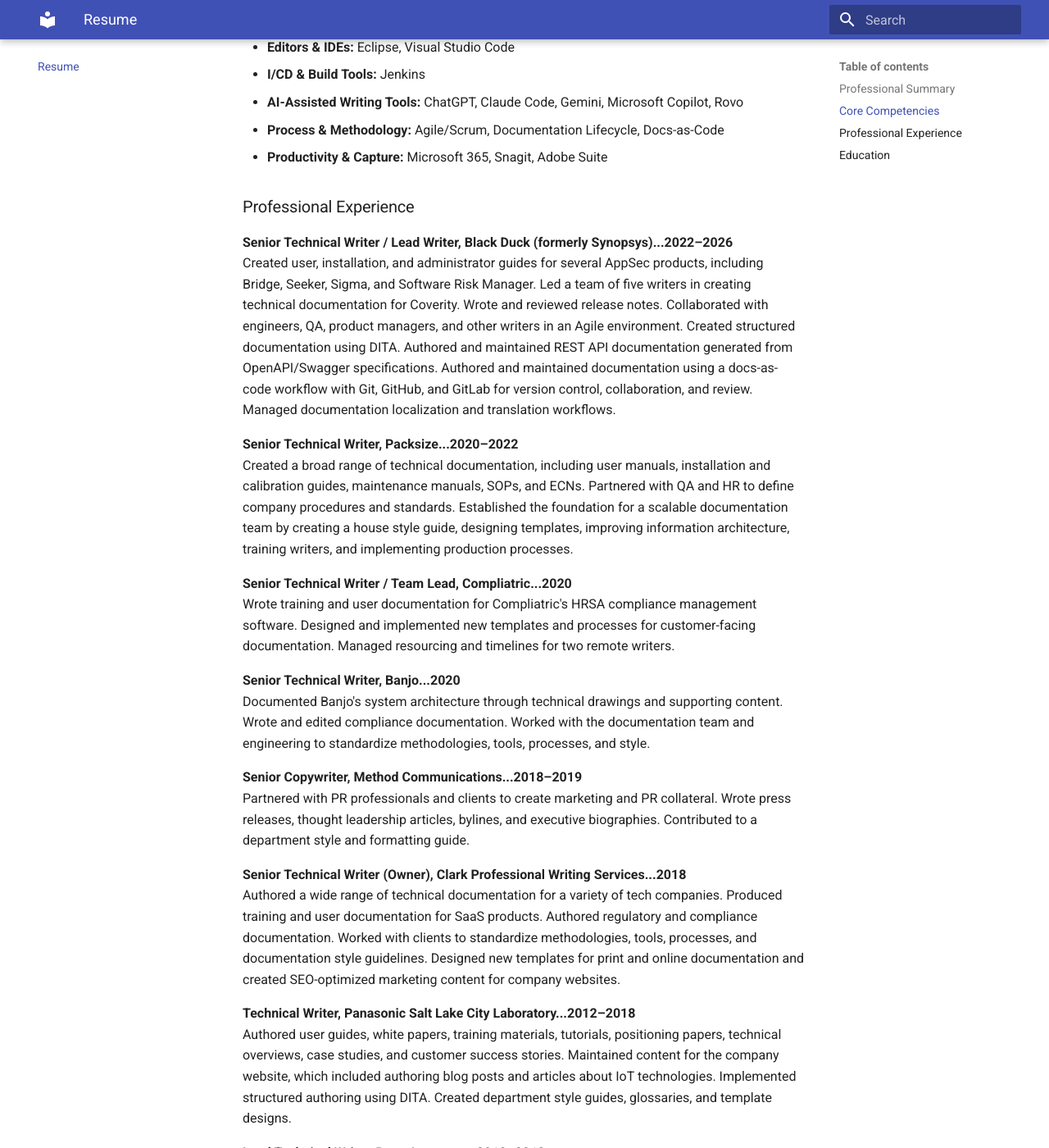
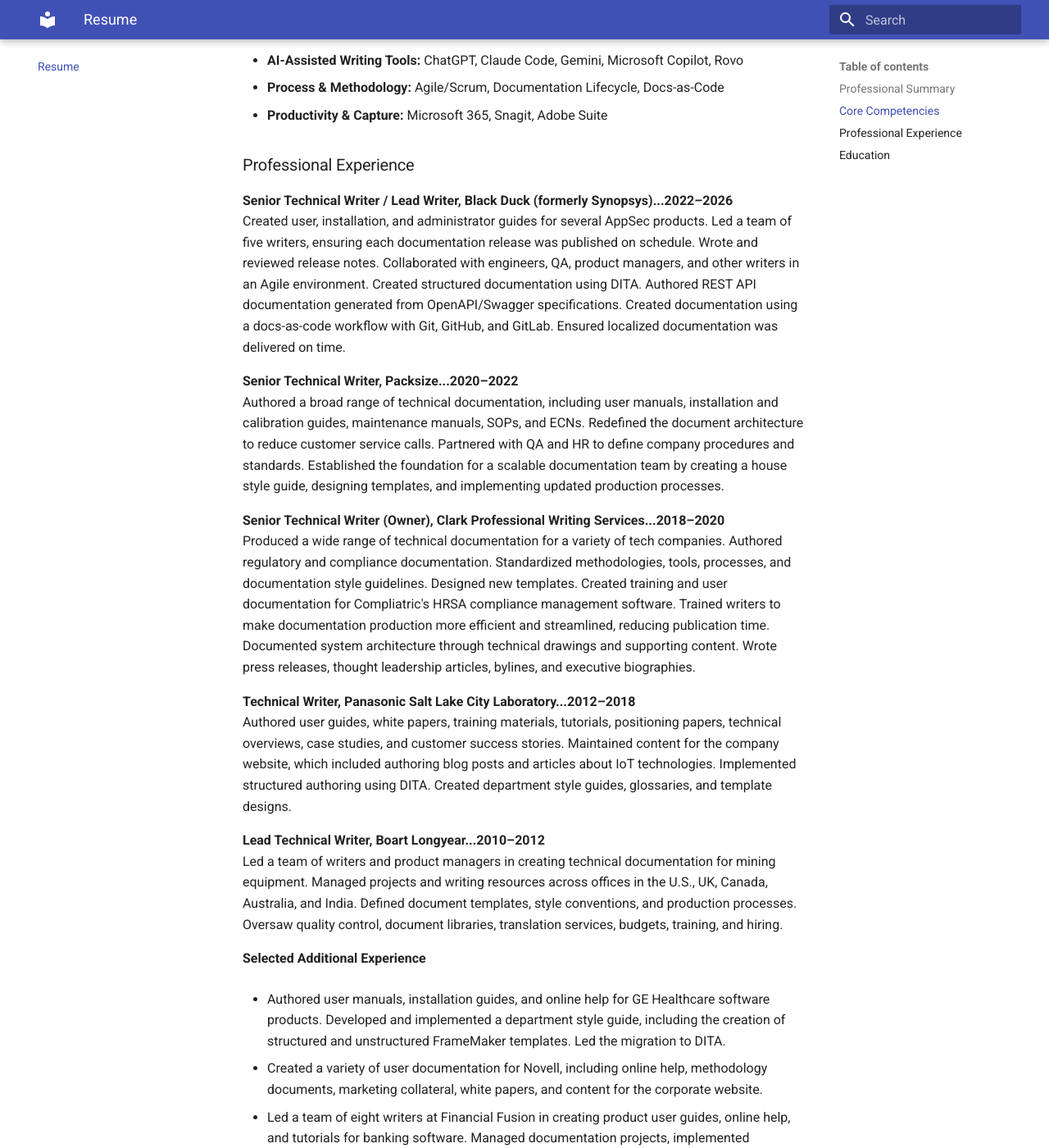
Before and after one commit to pclark22/tech-writing-portfolio, an MkDocs documentation site: the page built from docs/resume.md, in a window 1280 px wide and 1400 px high, scrolled down 694 px. Shown: the whole window at 82% size. Built offline with MkDocs 1.6.1 and Material for MkDocs 9.7.7, drawn with Linux system fonts in a browser that asks for light colours; some of the changed text lies outside the part shown.

Commit message:
Updated content

```diff
--- a/docs/resume.md
+++ b/docs/resume.md
@@ -4,60 +4,63 @@
 **Ogden, UT USA | 801-243-9781 | pclark2112@gmail.com**
 
 ### Professional Summary
-Senior Technical Writer with over 30 years of experience creating clear, accurate, and effective documentation for technology-driven organizations. Skilled at learning complex products quickly and translating highly technical concepts into clear, easy-to-understand content that helps users, customers, engineers, executives, and business stakeholders achieve their goals. Experience spans application security (AppSec), networking, IoT, medical software, banking software, library systems, and industrial machinery.
+A Senior Technical Writer who is skilled at learning complex products quickly and translating highly technical concepts into clear, easy-to-understand content. Extensive experience creating clear, accurate, and effective documentation, spanning application security (AppSec), networking, IoT, medical software, banking software, library systems, and industrial machinery.
 
 ### Core Competencies
-- **Documentation Tools & Standards:** DITA (Adobe FrameMaker, Oxygen XML Editor), MadCap Flare, RoboHelp, HTML/XML/CSS/Markdown, REST APIs, OpenAPI/Swagger
+- **Documentation Tools & Standards:** REST APIs, OpenAPI/Swagger, DITA (Adobe FrameMaker, Oxygen XML Editor), MadCap Flare, RoboHelp, HTML/XML/CSS/Markdown
 - **Knowledge Management & Collaboration:** Confluence, Git, GitHub, GitLab, Jira
 - **Editors & IDEs:** Eclipse, Visual Studio Code
-- **I/CD & Build Tools:** Jenkins
+- **CI/CD & Build Tools:** Jenkins
 - **AI-Assisted Writing Tools:** ChatGPT, Claude Code, Gemini, Microsoft Copilot, Rovo
 - **Process & Methodology:** Agile/Scrum, Documentation Lifecycle, Docs-as-Code
 - **Productivity & Capture:** Microsoft 365, Snagit, Adobe Suite
 
 ### Professional Experience
 **Senior Technical Writer / Lead Writer, Black Duck (formerly Synopsys)...2022–2026**
-Created user, installation, and administrator guides for several AppSec products, including Bridge, Seeker, Sigma, and Software Risk Manager. Led a team of five writers in creating technical documentation for Coverity. Wrote and reviewed release notes. Collaborated with engineers, QA, product managers, and other writers in an Agile environment. Created structured documentation using DITA. Authored and maintained REST API documentation generated from OpenAPI/Swagger specifications. Authored and maintained documentation using a docs-as-code workflow with Git, GitHub, and GitLab for version control, collaboration, and review. Managed documentation localization and translation workflows.
+Created user, installation, and administrator guides for several AppSec products. Led a team of five
+writers, ensuring each documentation release was published on schedule. Wrote and reviewed
+release notes. Collaborated with engineers, QA, product managers, and other writers in an Agile
+environment. Created structured documentation using DITA. Authored REST API documentation
+generated from OpenAPI/Swagger specifications. Created documentation using a docs-as-code
+workflow with Git, GitHub, and GitLab. Ensured localized documentation was delivered on time.
 
 **Senior Technical Writer, Packsize...2020–2022**
-Created a broad range of technical documentation, including user manuals, installation and calibration guides, maintenance manuals, SOPs, and ECNs. Partnered with QA and HR to define company procedures and standards. Established the foundation for a scalable documentation team by creating a house style guide, designing templates, improving information architecture, training writers, and implementing production processes.
+Authored a broad range of technical documentation, including user manuals, installation and
+calibration guides, maintenance manuals, SOPs, and ECNs. Redefined the document architecture
+to reduce customer service calls. Partnered with QA and HR to define company procedures and
+standards. Established the foundation for a scalable documentation team by creating a house style
+guide, designing templates, and implementing updated production processes.
 
-**Senior Technical Writer / Team Lead, Compliatric...2020**
-Wrote training and user documentation for Compliatric's HRSA compliance management software. Designed and implemented new templates and processes for customer-facing documentation. Managed resourcing and timelines for two remote writers.
-
-**Senior Technical Writer, Banjo...2020**
-Documented Banjo's system architecture through technical drawings and supporting content. Wrote and edited compliance documentation. Worked with the documentation team and engineering to standardize methodologies, tools, processes, and style.
-
-**Senior Copywriter, Method Communications...2018–2019**
-Partnered with PR professionals and clients to create marketing and PR collateral. Wrote press releases, thought leadership articles, bylines, and executive biographies. Contributed to a department style and formatting guide.
-
-**Senior Technical Writer (Owner), Clark Professional Writing Services...2018**
-Authored a wide range of technical documentation for a variety of tech companies. Produced training and user documentation for SaaS products. Authored regulatory and compliance documentation. Worked with clients to standardize methodologies, tools, processes, and documentation style guidelines. Designed new templates for print and online documentation and created SEO-optimized marketing content for company websites.
+**Senior Technical Writer (Owner), Clark Professional Writing Services...2018–2020**
+Produced a wide range of technical documentation for a variety of tech companies. Authored
+regulatory and compliance documentation. Standardized methodologies, tools, processes, and
+documentation style guidelines. Designed new templates. Created training and user documentation
+for Compliatric's HRSA compliance management software. Trained writers to make documentation
+production more efficient and streamlined, reducing publication time. Documented system
+architecture through technical drawings and supporting content. Wrote press releases, thought
+leadership articles, bylines, and executive biographies.
 
 **Technical Writer, Panasonic Salt Lake City Laboratory...2012–2018**
-Authored user guides, white papers, training materials, tutorials, positioning papers, technical overviews, case studies, and customer success stories. Maintained content for the company website, which included authoring blog posts and articles about IoT technologies. Implemented structured authoring using DITA. Created department style guides, glossaries, and template designs.
+Authored user guides, white papers, training materials, tutorials, positioning papers, technical
+overviews, case studies, and customer success stories. Maintained content for the company
+website, which included authoring blog posts and articles about IoT technologies. Implemented
+structured authoring using DITA. Created department style guides, glossaries, and template
+designs.
 
 **Lead Technical Writer, Boart Longyear...2010–2012**
-Led a team of writers and product managers in creating technical documentation for mining equipment. Managed projects and writing resources across offices in the U.S., UK, Canada, Australia, and India. Defined document templates, style conventions, and production processes. Oversaw quality control, document libraries, translation services, budgets, training, and hiring.
+Led a team of writers and product managers in creating technical documentation for mining
+equipment. Managed projects and writing resources across offices in the U.S., UK, Canada,
+Australia, and India. Defined document templates, style conventions, and production processes.
+Oversaw quality control, document libraries, translation services, budgets, training, and hiring.
 
-**Senior Technical Writer, GE Healthcare...2009–2010**
-Authored user manuals, installation guides, and online help for GE Healthcare software products. Developed and implemented a department style guide, including the creation of structured and unstructured FrameMaker templates. Led the migration to DITA.
+**Selected Additional Experience**
 
-**Technical Writer (Senior Associate), Novell, Inc....2003–2008**
-Created a variety of user documentation, including online help, methodology documents, marketing collateral, white papers, and content for the corporate website.
+- Authored user manuals, installation guides, and online help for GE Healthcare software products. Developed and implemented a department style guide, including the creation of structured and unstructured FrameMaker templates. Led the migration to DITA.
 
-**Director of Documentation, Financial Fusion, Inc....1999–2003**
-Led a team of eight writers in creating product user guides, online help, and tutorials for banking software. Managed documentation projects, implemented documentation processes, administered documentation and project management tools, and hired new writers. Owned the end-to-end documentation lifecycle.
+- Created a variety of user documentation for Novell, including online help, methodology documents, marketing collateral, white papers, and content for the corporate website.
 
-**Senior Editor, Marketing, Ameritech Library Services...1995–1998**
-Managed a team of editors, writers, and graphic designers in producing a variety of marketing collateral. Authored feature articles, ad copy, press releases, company policy documents, executive speeches, and content for other company publications. Edited all customer-facing documentation. Set department style and formatting standards.
-
-**Earlier Career...1991–1995**
-- Technical Communications Specialist, Dynix. Authored user manuals and reference documentation, partnered with engineers during development, and delivered on-site training.
-- Technical Writer, Unisys Corp. Created user manuals and contributed to product planning and release schedules.
-- Computer Technician, Salt Lake Community College Library. Configured library computers, assisted with IT system maintenance tasks, and trained staff on library software applications.
+- Led a team of eight writers at Financial Fusion in creating product user guides, online help, and tutorials for banking software. Managed documentation projects, implemented documentation processes, administered documentation and project management tools, and hired new writers. Owned the end-to-end documentation lifecycle.
 
 ### Education
 - Bachelor of Arts in English — University of Utah
 - Computer Science / Electronics Engineering — Salt Lake Community College
-- Additional Studies: Mathematics, Physics, and Chemistry
```
Also changed, not shown: docs/about.md (+1 -1 lines), docs/index.md (+1 -1 lines).
